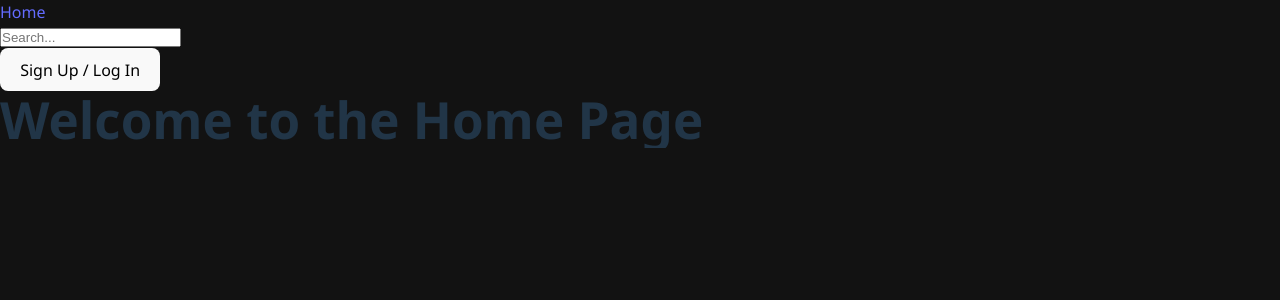
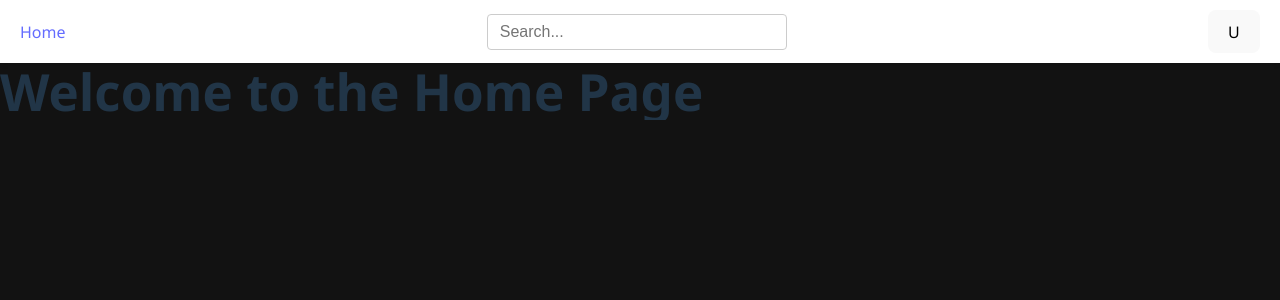
Before and after one commit to Hehrd/hromozomite, a React (Vite) app in the folder react/: page / in a window 1280 px wide. Shown: the top 300 px of the page. Built offline with nearby package versions, Linux system fonts and the light colour scheme.

Commit message:
mainlayout and navbar and css

```diff
--- /dev/null
+++ b/react/src/components/mainLayout.css
@@ -0,0 +1,94 @@
+/* Global Styles */
+html, body {
+    margin: 0;
+    padding: 0;
+    height: 100%;
+    overflow-y: auto; /* Only one scrolling container */
+  }
+
+  /* Hide scrollbar for WebKit browsers */
+  ::-webkit-scrollbar {
+    display: none;
+  }
+  * {
+    scrollbar-width: none;
+  }
+
+  /* Sticky Navbar */
+  .navbar {
+    position: sticky;
+    top: 0;
+    z-index: 1000; /* Creates a stacking context */
+    background-color: #fff;
+    display: flex;
+    align-items: center;
+    padding: 10px 20px;
+    box-shadow: 0 2px 4px rgba(0, 0, 0, 0.1);
+  }
+
+  /* Navbar sections */
+  .navbar-left,
+  .navbar-right {
+    display: flex;
+    align-items: center;
+    flex: 0 0 auto;
+    /* In the original, these were set to position: relative to help with absolute positioning.
+       When using a portal for the dropdown, these don’t affect the dropdown. */
+  }
+
+  .navbar-center {
+    flex: 1;
+    display: flex;
+    justify-content: center;
+    align-items: center;
+  }
+
+  /* Search Bar */
+  .search-bar {
+    padding: 8px 12px;
+    font-size: 1rem;
+    border: 1px solid #ccc;
+    border-radius: 4px;
+    min-width: 300px;
+  }
+
+  /* Dropdown Menu Styling */
+  /* If rendering within the navbar, this CSS applies relative to its parent.
+     If using a portal, adjust the 'top' and 'right' (or 'left') values dynamically. */
+  .dropdown-menu {
+    position: absolute;
+    /* When not using a portal, you might use:
+       top: calc(100% + 10px);
+       right: 0;
+       However, if rendered in a portal, set fixed values or compute coordinates.
+       Below is an example with fixed values for demonstration: */
+    top: 60px;         /* Adjust as needed to position below the profile button */
+    right: 20px;       /* Adjust according to your layout */
+    background-color: #fff;
+    border: 1px solid #ccc;
+    border-radius: 4px;
+    box-shadow: 0 2px 4px rgba(0, 0, 0, 0.1);
+    display: flex;
+    flex-direction: column;
+    padding: 5px 0;
+    z-index: 2000;     /* Ensures it appears on top */
+  }
+
+  /* Dropdown Items */
+  .dropdown-menu .dropdown-item {
+    padding: 8px 12px;
+    border: none;
+    background: none;
+    text-align: left;
+    cursor: pointer;
+    width: 100%;
+  }
+
+  .dropdown-menu .dropdown-item:hover {
+    background-color: #f0f0f0;
+  }
+
+  /* Prevent h1 elements from scrolling (if needed) */
+  h1 {
+    overflow: hidden;
+  }
--- a/react/src/components/mainLayout.jsx
+++ b/react/src/components/mainLayout.jsx
@@ -1,20 +1,57 @@
-import React from 'react';
+import React, { useState } from 'react';
+import ReactDOM from 'react-dom';
 import { Link, Outlet } from 'react-router-dom';
+import './mainLayout.css';
+
+const DropdownMenu = ({ children }) => {
+  return ReactDOM.createPortal(
+    <div className="dropdown-menu">{children}</div>,
+    document.body // Render the dropdown as a child of the body element
+  );
+};
 
 const MainLayout = () => {
+  const [showDropdown, setShowDropdown] = useState(false);
+
+  const toggleDropdown = () => {
+    setShowDropdown(prev => {
+      const newValue = !prev;
+      console.log("showDropdown is now:", newValue);
+      return newValue;
+    });
+  };
+
   return (
     <div className="main-layout">
       <nav className="navbar">
         <div className="navbar-left">
-          <Link to="/" className="home-button">Home</Link>
+          <Link to="/" className="home-button">
+            Home
+          </Link>
         </div>
+
         <div className="navbar-center">
-          <input type="text" className="search-bar" placeholder="Search..." />
+          <input
+            type="text"
+            className="search-bar"
+            placeholder="Search..."
+          />
         </div>
+
         <div className="navbar-right">
-          <button className="auth-button">Sign Up / Log In</button>
+          <button className="profile-btn" onClick={toggleDropdown}>
+            <span className="profile-icon">U</span>
+          </button>
         </div>
       </nav>
+
+      {showDropdown && (
+        <DropdownMenu>
+          <button className="dropdown-item">Dark Theme</button>
+          <button className="dropdown-item">Log Out</button>
+        </DropdownMenu>
+      )}
+
       <Outlet />
     </div>
   );
```
Also changed, not shown: react/src/pages/homePage.jsx (line endings or trailing spaces).
